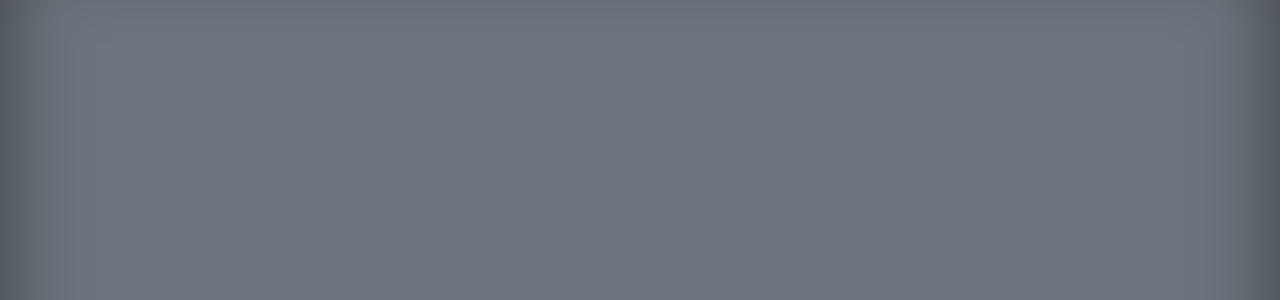
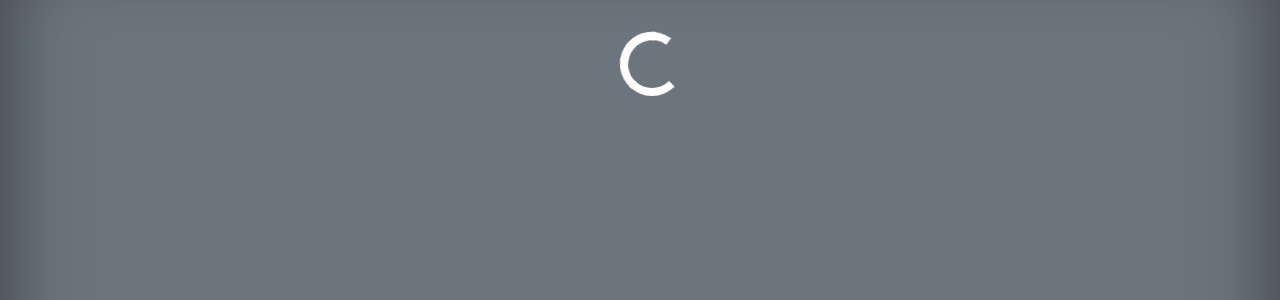
Before and after one commit to Smith-Chris1/pi-dash, a Flask app: page / in a window 1280 px wide. Shown: the part 52-352 px from the top of the page. Run offline with Flask 2, Linux system fonts and the light colour scheme; some libraries are stand-ins or nearby versions.

Commit message:
add spinny

```diff
--- a/app.py
+++ b/app.py
@@ -29,7 +29,10 @@ def index():
 
     global scans
 
-    return render_template("home.html", scanresults=" ".join(scans))
+    if len(scans) < 1:
+        return render_template("home.html", scanresults="<div class='lds-ring'><div></div><div></div><div></div><div></div></div>")
+    else:
+        return render_template("home.html", scanresults=" ".join(scans))
 
 @app.route('/reboot')
 def reboot():
--- a/static/cover.css
+++ b/static/cover.css
@@ -108,3 +108,39 @@ body {
     -ms-overflow-style: none;  /* IE and Edge */
     scrollbar-width: none;  /* Firefox */
   }
+
+  .lds-ring {
+    display: inline-block;
+    position: relative;
+    width: 80px;
+    height: 80px;
+  }
+  .lds-ring div {
+    box-sizing: border-box;
+    display: block;
+    position: absolute;
+    width: 64px;
+    height: 64px;
+    margin: 8px;
+    border: 8px solid #fff;
+    border-radius: 50%;
+    animation: lds-ring 1.2s cubic-bezier(0.5, 0, 0.5, 1) infinite;
+    border-color: #fff transparent transparent transparent;
+  }
+  .lds-ring div:nth-child(1) {
+    animation-delay: -0.45s;
+  }
+  .lds-ring div:nth-child(2) {
+    animation-delay: -0.3s;
+  }
+  .lds-ring div:nth-child(3) {
+    animation-delay: -0.15s;
+  }
+  @keyframes lds-ring {
+    0% {
+      transform: rotate(0deg);
+    }
+    100% {
+      transform: rotate(360deg);
+    }
+  }
```
